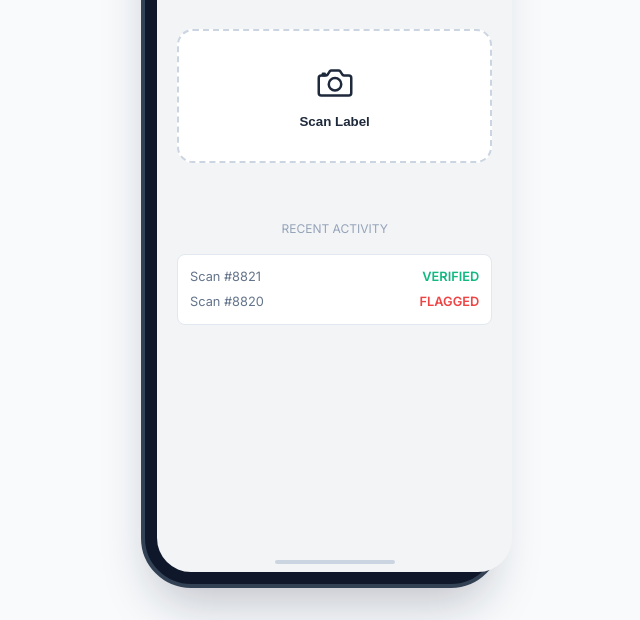
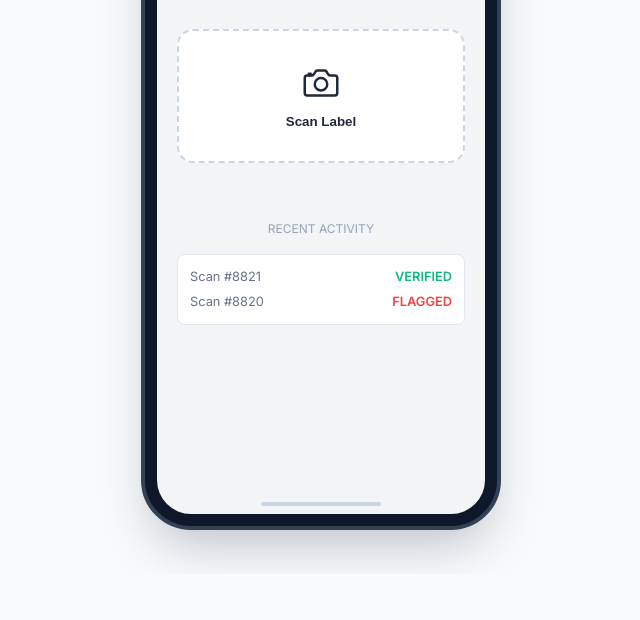
Before and after one commit to noutpelgrim/https-github.com-yourusername-kibblescan.git-., a plain HTML site: page scan.html in a window 1280 px wide. Shown: the part 226-846 px from the top of the page, without its empty margins (319-959 px from the left). After the commit the page ends 800 px from the top, so only its background shows below. Drawn offline with nearby package versions, Linux system fonts and the light colour scheme; a script that the page names is missing.

Commit message:
Fix layout gap in device frame

```diff
--- a/scan.html
+++ b/scan.html
@@ -12,8 +12,8 @@
 
 <body style="background:#F8FAFC;">
     <div class="device-container" style="margin-top:2rem; margin-bottom:2rem;">
-        <div class="iphone-frame" style="max-width:400px; margin:0 auto;">
-            <div class="screen-content" style="height:750px;">
+        <div class="iphone-frame">
+            <div class="screen-content">
 
                 <!-- App Header -->
                 <div class="app-header"
```
